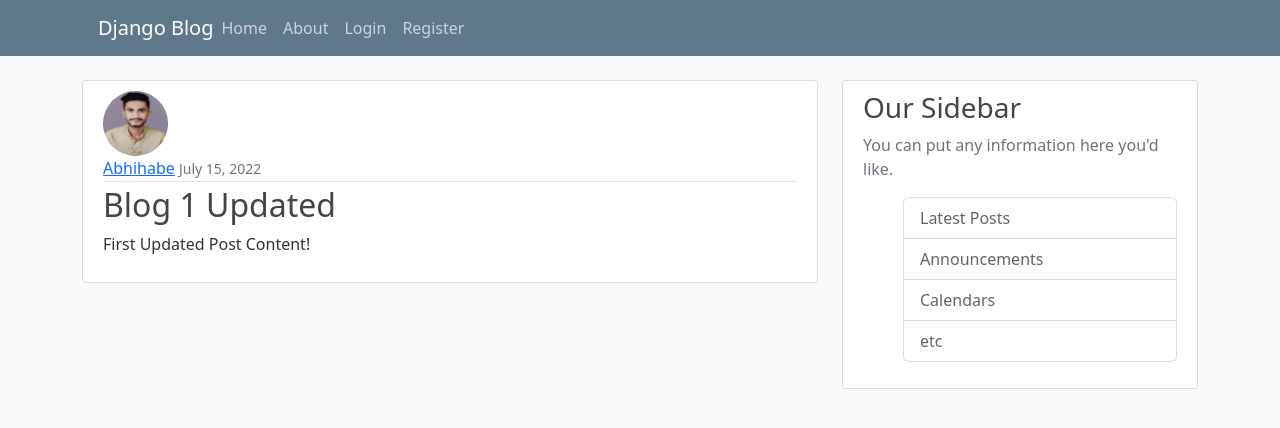
After one commit to AbhijeetHabe/django-website, a Django app: page /post/1/ in a window 1280 px wide. The commit adds this page. Shown: the top 428 px of the page. Run offline with Django 4.2, Linux system fonts and the light colour scheme; data comes from the database, SQL or seed files in the repository; both versions use the stored data as it was after the commit.

Commit message:
Making further changes to the project

```diff
--- a/blog_page/blog/models.py
+++ b/blog_page/blog/models.py
@@ -1,6 +1,7 @@
 from django.db import models
 from django.utils import timezone
 from django.contrib.auth.models import User
+from django.urls import reverse
 
 class Post(models.Model):
     title = models.CharField(max_length=100)
@@ -10,3 +11,6 @@ class Post(models.Model):
 
     def __str__(self):
         return self.title
+
+    def get_absolute_url(self):
+        return reverse('post-detail', kwargs={'pk': self.pk})
--- a/blog_page/blog/templates/blog/base.html
+++ b/blog_page/blog/templates/blog/base.html
@@ -32,6 +32,7 @@
             <!-- Navbar Right Side -->
             <div class="navbar-nav">
                 {% if user.is_authenticated %}
+                    <a class="nav-item nav-link" href="{% url 'post-create' %}">New Post</a>
                     <a class="nav-item nav-link" href="{% url 'profile' %}">Profile</a>
                     <a class="nav-item nav-link" href="{% url 'logout' %}">Logout</a>
                 {% else %}
--- a/blog_page/blog/templates/blog/home.html
+++ b/blog_page/blog/templates/blog/home.html
@@ -8,7 +8,7 @@
               <a class="mr-2" href="#">{{ post.author }}</a>
               <small class="text-muted">{{ post.date_posted|date:"F d, Y" }}</small>
             </div>
-            <h2><a class="article-title" href="#">{{ post.title }}</a></h2>
+            <h2><a class="article-title" href="{% url 'post-detail' post.id %}">{{ post.title }}</a></h2>
             <p class="article-content">{{ post.content }}</p>
           </div>
         </article>
--- /dev/null
+++ b/blog_page/blog/templates/blog/post_detail.html
@@ -0,0 +1,20 @@
+{% extends "blog/base.html" %}
+{% block content %}
+    <article class="media content-section">
+      <img class="rounded-circle article-img" src="{{ object.author.profile.image.url }}">
+      <div class="media-body">
+        <div class="article-metadata">
+          <a class="mr-2" href="#">{{ object.author }}</a>
+          <small class="text-muted">{{ object.date_posted|date:"F d, Y" }}</small>
+          {% if object.author == user %}
+          <div>
+            <a class="btn btn-secondary btn-sm mt-1 mb-1" href="{% url 'post-update' object.id %}">Update</a>
+            <a class="btn btn-danger btn-sm mt-1 mb-1" href="{% url 'post-delete' object.id %}">Delete</a>
+          </div>
+          {% endif %}
+        </div>
+        <h2 class="article-title">{{ object.title }}</h2>
+        <p class="article-content">{{ object.content }}</p>
+      </div>
+    </article>
+{% endblock content %}
--- a/blog_page/blog/urls.py
+++ b/blog_page/blog/urls.py
@@ -1,7 +1,12 @@
 from django.urls import path
+from .views import PostListView, PostDetailView, PostCreateView, PostUpdateView, PostDeleteView
 from . import views
 
 urlpatterns = [
-    path('', views.home, name='blog-home'),
+    path('', PostListView.as_view(), name='blog-home'),
+    path('post/<int:pk>/', PostDetailView.as_view(), name='post-detail'),
+    path('post/<int:pk>/update/', PostUpdateView.as_view(), name='post-update'),
+    path('post/<int:pk>/delete/', PostDeleteView.as_view(), name='post-delete'),
+    path('post/new/', PostCreateView.as_view(), name='post-create'),
     path('about/', views.about, name='blog-about')
 ]
--- a/blog_page/blog/views.py
+++ b/blog_page/blog/views.py
@@ -1,4 +1,6 @@
 from django.shortcuts import render
+from django.contrib.auth.mixins import LoginRequiredMixin, UserPassesTestMixin
+from django.views.generic import ListView, DetailView, CreateView, UpdateView, DeleteView
 from .models import Post
 
 def home(request):
@@ -7,5 +9,45 @@ def home(request):
     }
     return render(request, 'blog/home.html', context)
 
+class PostListView(ListView):
+    model = Post
+    template_name = 'blog/home.html'
+    context_object_name = 'posts'
+    ordering = ['-date_posted']
+
+class PostDetailView(DetailView):
+    model = Post
+
+class PostCreateView(LoginRequiredMixin, CreateView):
+    model = Post
+    fields = ['title', 'content']
+
+    def form_valid(self, form):
+        form.instance.author = self.request.user
+        return super().form_valid(form)
+
+class PostUpdateView(LoginRequiredMixin, UserPassesTestMixin, UpdateView):
+    model = Post
+    fields = ['title', 'content']
+
+    def form_valid(self, form):
+        form.instance.author = self.request.user
+        return super().form_valid(form)
+
+    def test_func(self):
+        post = self.get_object()
+        if self.request.user == post.author:
+            return True
+        return False
+
+class PostDeleteView(LoginRequiredMixin, UserPassesTestMixin, DeleteView):
+    model = Post
+    success_url = '/'
+    def test_func(self):
+        post = self.get_object()
+        if self.request.user == post.author:
+            return True
+        return False
+
 def about(request):
     return render(request, 'blog/about.html', {'title': 'About'})
```
Also changed, not shown: blog_page/blog/templates/blog/post_confirm_delete.html (added, +16 -0 lines), blog_page/blog/templates/blog/post_form.html (added, +16 -0 lines), blog_page/db.sqlite3.
